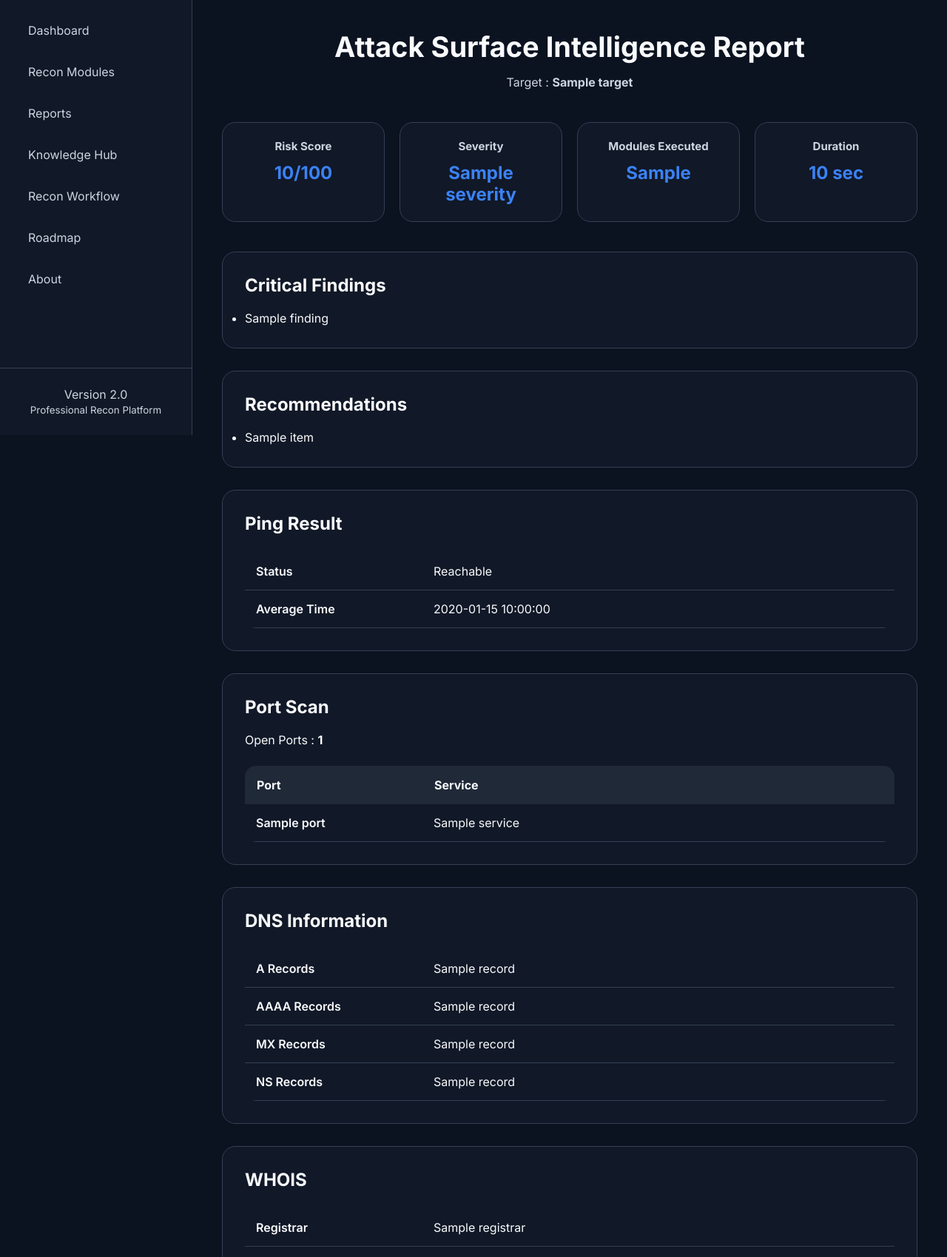
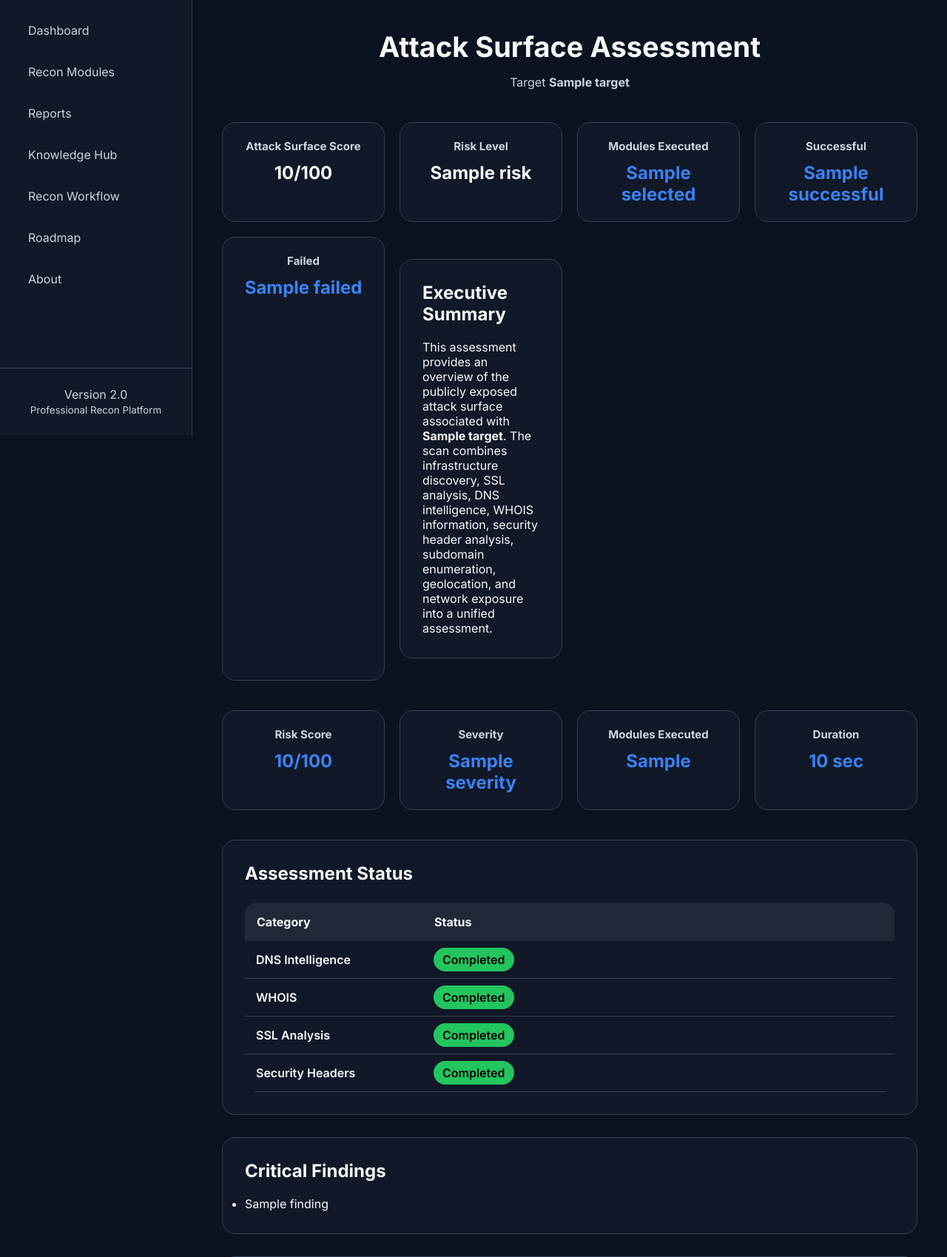
Before and after one commit to MAYANK2454-19/Cybersentinel, a Flask app: template templates/attack_surface_result.html in a window 1280 px wide. Shown: the part 212-1911 px from the top of the page at 74% size. Run offline with Flask 3, Linux system fonts and the light colour scheme; the template is opened without the code that fills it: most values are stand-ins (such as "Sample title", 1, 10 or a date in 2020).

Commit message:
updated unifed tool

```diff
--- a/templates/attack_surface_result.html
+++ b/templates/attack_surface_result.html
@@ -12,16 +12,110 @@ Comprehensive Security Assessment Report
 
 <div class="result-header">
 
-    <h1>Attack Surface Intelligence Report</h1>
+<h1>Attack Surface Assessment</h1>
 
-    <p>
+<p>
 
-        Target :
-        <strong>{{ report.target }}</strong>
+Target
 
-    </p>
+<strong>{{ report.target }}</strong>
+
+</p>
 
 </div>
+
+
+<div class="summary-grid">
+
+<div class="summary-card">
+
+<h4>Attack Surface Score</h4>
+
+<h2>
+
+{{ report.score if report.score else "N/A" }}/100
+
+</h2>
+
+</div>
+
+
+<div class="summary-card">
+
+<h4>Risk Level</h4>
+
+<h2>
+
+{{ report.risk if report.risk else "Unknown" }}
+
+</h2>
+
+</div>
+
+
+<div class="summary-card">
+
+<h4>Modules Executed</h4>
+
+<p>
+
+{{ report.summary.selected }}
+
+</p>
+
+</div>
+
+
+<div class="summary-card">
+
+<h4>Successful</h4>
+
+<p>
+
+{{ report.summary.successful }}
+
+</p>
+
+</div>
+
+
+<div class="summary-card">
+
+<h4>Failed</h4>
+
+<p>
+
+{{ report.summary.failed }}
+
+</p>
+
+</div>
+<div class="result-card">
+
+<h2>Executive Summary</h2>
+
+<p>
+
+This assessment provides an overview of the publicly exposed attack surface associated with
+
+<strong>{{ report.target }}</strong>.
+
+The scan combines infrastructure discovery, SSL analysis, DNS intelligence,
+
+WHOIS information, security header analysis,
+
+subdomain enumeration,
+
+geolocation,
+
+and network exposure into a unified assessment.
+
+</p>
+
+</div>
+</div>
+
+
 
 
 
@@ -60,6 +154,135 @@ Comprehensive Security Assessment Report
 <p>{{ report.duration }} sec</p>
 
 </div>
+
+</div>
+<div class="result-card">
+
+<h2>Assessment Status</h2>
+
+<table class="result-table">
+
+<tr>
+
+<th>Category</th>
+
+<th>Status</th>
+
+</tr>
+
+<tr>
+
+<td>DNS Intelligence</td>
+
+<td>
+
+{% if report.modules.dns and not report.modules.dns.error %}
+
+<span class="https-badge">
+
+Completed
+
+</span>
+
+{% else %}
+
+<span class="http-badge">
+
+Failed
+
+</span>
+
+{% endif %}
+
+</td>
+
+</tr>
+
+<tr>
+
+<td>WHOIS</td>
+
+<td>
+
+{% if report.modules.whois and not report.modules.whois.error %}
+
+<span class="https-badge">
+
+Completed
+
+</span>
+
+{% else %}
+
+<span class="http-badge">
+
+Failed
+
+</span>
+
+{% endif %}
+
+</td>
+
+</tr>
+
+<tr>
+
+<td>SSL Analysis</td>
+
+<td>
+
+{% if report.modules.ssl and not report.modules.ssl.error %}
+
+<span class="https-badge">
+
+Completed
+
+</span>
+
+{% else %}
+
+<span class="http-badge">
+
+Failed
+
+</span>
+
+{% endif %}
+
+</td>
+
+</tr>
+
+<tr>
+
+<td>Security Headers</td>
+
+<td>
+
+{% if report.modules.headers and not report.modules.headers.error %}
+
+<span class="https-badge">
+
+Completed
+
+</span>
+
+{% else %}
+
+<span class="http-badge">
+
+Failed
+
+</span>
+
+{% endif %}
+
+</td>
+
+</tr>
+
+</table>
 
 </div>
 
--- a/templates/index.html
+++ b/templates/index.html
@@ -39,7 +39,7 @@
 <h2 class="section-title">Reconnaissance Modules</h2>
 
 <div class="tool-grid">
-    <a href="/attack-surface"
+    <!-- <a href="/attack-surface"
 class="tool-card"
 data-search="attack surface mapper asm reconnaissance vulnerability">
 
@@ -75,7 +75,7 @@ Launch Tool →
 
 </span>
 
-</a>
+</a> -->
   <a href="/unified" class="tool-card"
 data-search="unified scanner reconnaissance automation port scan dns whois ssl headers subdomain geolocation">
 
```
Also changed, not shown: attack_surface_mapper/risk_engine.py (+204 -50 lines), templates/attack_surface.html (+29 -105 lines).
